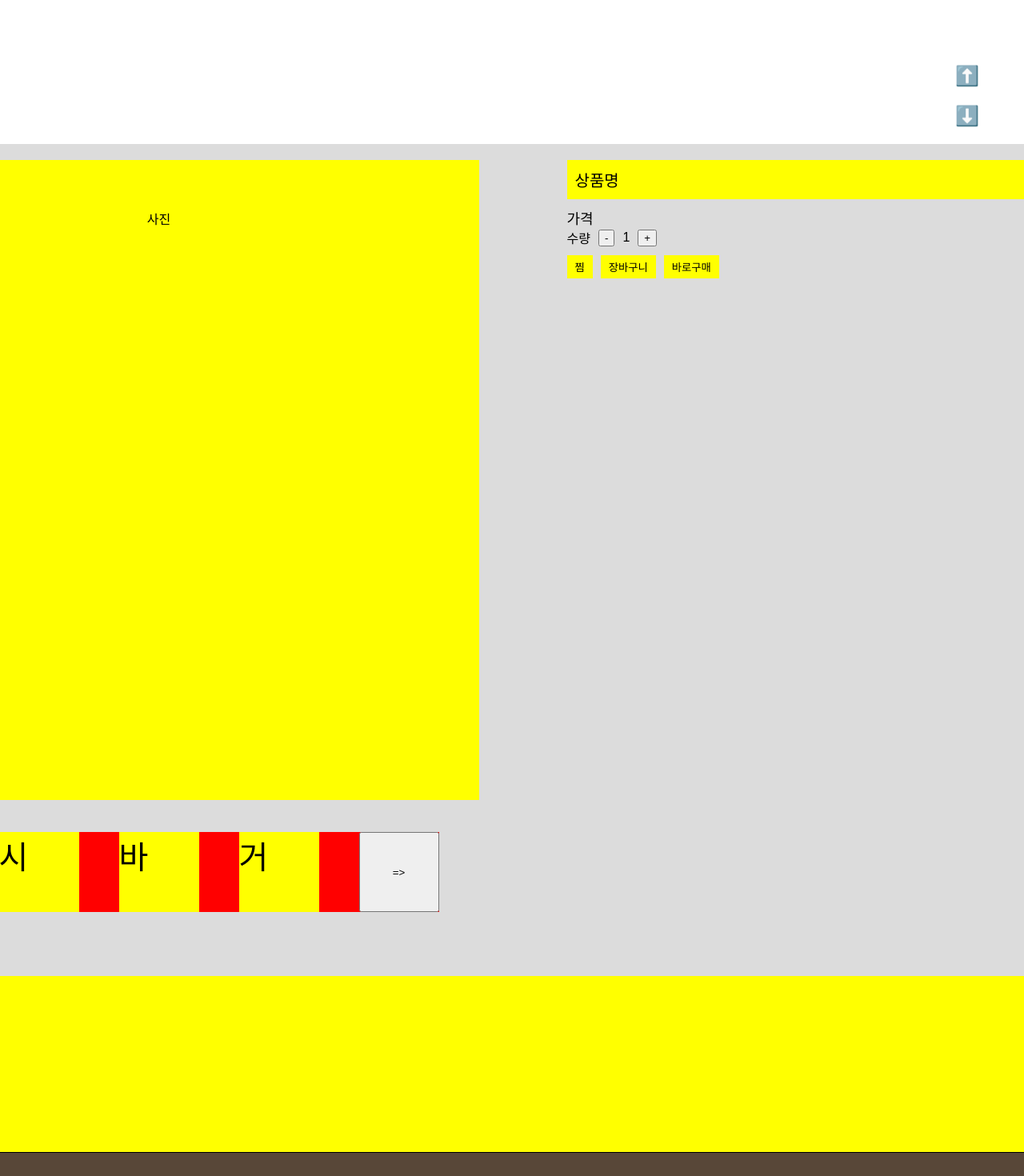
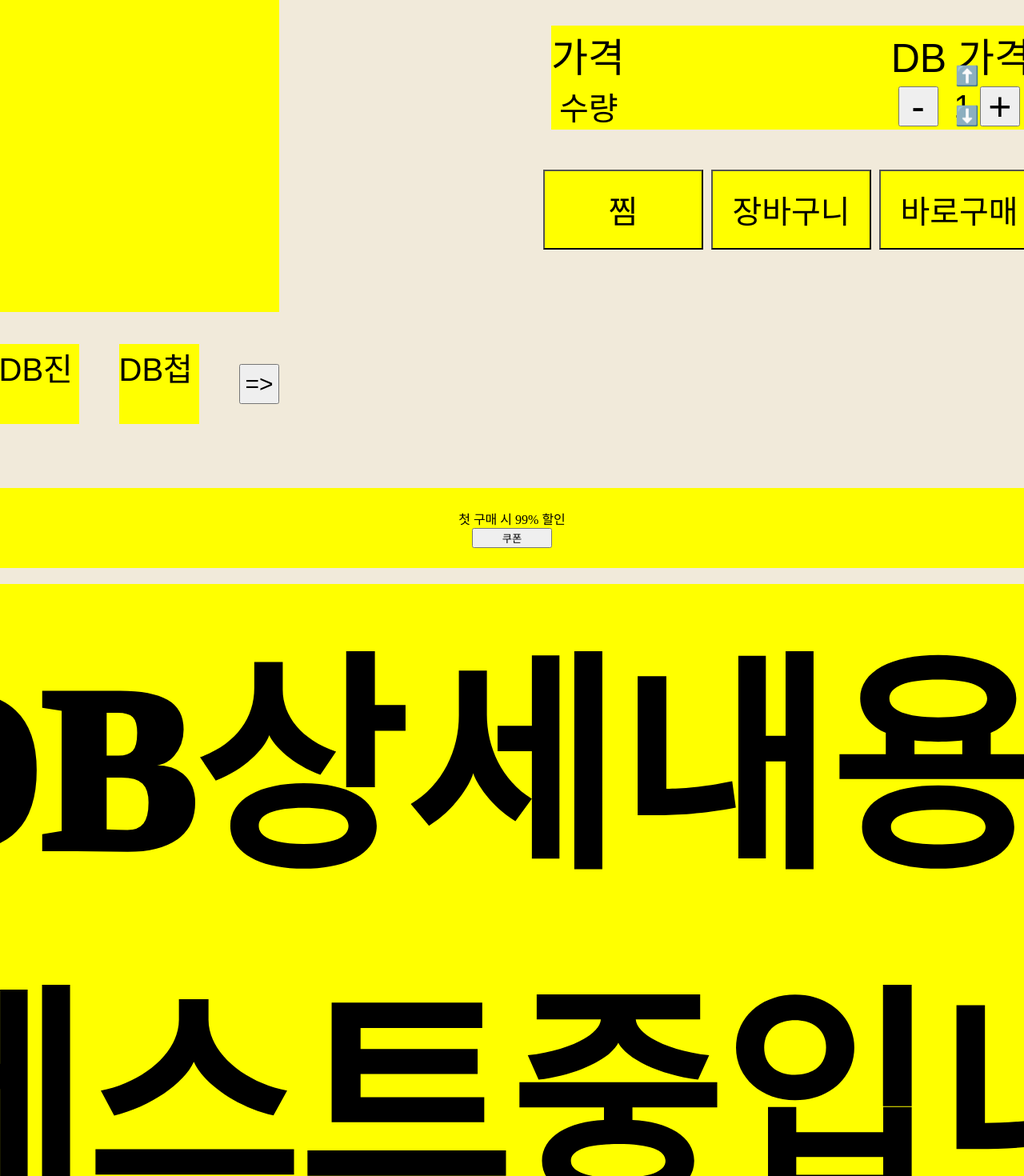
Before and after one commit to ouo-29571/4team, a React (Vite) app in the folder front/: page /DetailPage in a window 1280 px wide. Shown: the part 480-1950 px from the top of the page at 80% size. Built offline with nearby package versions, Linux system fonts and the light colour scheme.

Commit message:
상세페이지
ㄱㄱ

```diff
--- a/front/src/Component/Menu/DetailPage/DetailPage.css
+++ b/front/src/Component/Menu/DetailPage/DetailPage.css
@@ -2,8 +2,8 @@ body {
   margin-top: 200px;
 }
 .Product_Top {
-  margin-top: 300px;
-  background: #dcdcdc;
+  margin-top: -110px;
+  background: #f1eada;
   padding: 20px;
   font-family: sans-serif;
   display: flex;
@@ -16,13 +16,13 @@ body {
   gap: 20px;
   flex-direction: column;
   align-items: center;
-  width: 1000px;
-  height: 1000px;
+  width: 700px;
+  height: 800px;
 }
 
 .Product_Image {
-  width: 800px;
-  height: 800px;
+  width: 600px;
+  height: 600px;
   background: yellow;
   text-align: center;
   line-height: 150px;
@@ -32,14 +32,16 @@ body {
   display: flex;
   gap: 50px;
   margin: 20px;
-  justify-content: center;
-  background: red;
+  justify-content: center; /* 가로축(주축) 가운데 정렬 */
+  align-items: center; /* 세로축(교차축) 가운데 정렬 */
+
   width: auto;
   height: auto;
 }
 .Thumb_Button {
-  width: 100px;
-  height: 100px;
+  width: 50px;
+  height: 50px;
+  font-size: 30px;
 }
 .Thumb {
   width: 100px;
@@ -47,20 +49,24 @@ body {
   background: yellow;
   font-size: 40px;
 }
-
+/* -------------------------------------------------------*/
 .Product_Info {
   flex: 1;
+  margin-top: 100px;
   display: flex;
   flex-direction: column;
-  gap: 10px;
+  gap: 50px;
   position: relative;
-  left: 10px;
+  align-items: center; /* 가로축 중앙 */
 }
 
 .Product_Name {
   background: yellow;
+  width: 600px;
   padding: 10px;
   font-size: 20px;
+  text-align: center;
+  font-size: 50px;
 }
 
 .Product_Price_Box {
@@ -68,42 +74,88 @@ body {
   flex-direction: column;
   gap: 5px;
   background: yellow;
-  padding: 10px;
 }
 
 .Product_Price {
-  font-size: 18px;
+  width: 600px;
+  font-size: 50px;
+  background: yellow;
+  display: flex;
+  justify-content: space-between;
 }
 
 .Product_Quantity {
   display: flex;
   align-items: center;
+  font-size: 40px;
+  gap: 350px;
+  background: yellow;
+  text-indent: 10px;
+}
+.Product_Quantity_buttons {
+  display: flex;
+  align-items: center;
+  justify-content: center;
+  gap: 10px;
+
+}
+.Product_Quantity_buttons button {
+  width: 50px;
+  height: 50px;
+  cursor: pointer;
+  font-size: 50px;
+  display: flex;
+  align-items: center;
+  justify-content: center;
+}
+.Product_Quantity_buttons span {
+  display: flex;
   gap: 10px;
 }
-
+/* -------------------------------------------------------*/
 .Product_Buttons {
   display: flex;
   gap: 10px;
+}
+.Product_Buttons button {
+  width: 200px;
+  height: 100px;
+  background: yellow;
+  font-size: 40px;
 }
 
 .Product_Buttons Button {
   background: yellow;
   padding: 5px 10px;
-  border: none;
   cursor: pointer;
 }
+/* 쿠폰 및 상세페이지 */
+.Product_DetailPage {
+  background: #f1eada;
+  display: flex;
+  justify-content: center; /* 가로 가운데 */
+  flex-direction: column; /* 세로로 정렬 */
+  align-items: center; /* 세로 가운데 */
+}
 
-
+.Product_Coupon {
+  height: 100px;
+  width: 1600px;
+  display: flex;
+  justify-content: center; /* 가로 가운데 */
+  align-items: center; /* 가로축 중앙 */
+  flex-direction: column; /* 세로로 정렬 */
+  background: yellow;
+  margin-bottom: 20px;
+  text-align: center;
+}
 
 .Product_Detail {
-  height: 200px;
+  height: auto;
+  width: 1600px;
+  display: flex;
+  justify-content: center;
   background: yellow;
-  overflow-y: auto;
-  padding: 10px;
+  font-size: 18em;
+  font-weight: 1000;
 }
-
-.footer {
-  margin-top: 10px;
-  color: gray;
-  text-align: center;
-}
--- a/front/src/Component/Menu/DetailPage/DetailPage.jsx
+++ b/front/src/Component/Menu/DetailPage/DetailPage.jsx
@@ -1,30 +1,39 @@
 import "./DetailPage.css";
-import Footer from "../Footer/Footer";
+import { useState } from "react";
 
 function DetailPage() {
+  const [count, setCount] = useState(1);
 
   return (
     <>
       <div className="Product_Top">
         <div className="Product_Box">
-          <div className="Product_Image">사진</div>
+          <div className="Product_Image">DB사진</div>
           <div className="Product_Scroll">
             <button className="Thumb_Button">{"<="}</button>
-            <div className="Thumb">시</div>
-            <div className="Thumb">바</div>
-            <div className="Thumb">거</div>
+            <div className="Thumb">DB사</div>
+            <div className="Thumb">DB진</div>
+            <div className="Thumb">DB첩</div>
             <button className="Thumb_Button">{"=>"}</button>
           </div>
         </div>
         <div className="Product_Info">
-          <div className="Product_Name">상품명</div>
+          <div className="Product_Name">DB상품명</div>
           <div className="Product_Price-Box">
-            <div className="Product_Price">가격</div>
+            <div className="Product_Price">
+              <span>가격</span>
+              <span>DB 가격
+              </span>
+            </div>
             <div className="Product_Quantity">
               수량
-              <button>-</button>
-              <span>1</span>
-              <button>+</button>
+              <div className="Product_Quantity_buttons">
+                <button onClick={() => setCount(Math.max(count - 1, 0))}>
+                  -
+                </button>
+                <span>{count}</span>
+                <button onClick={() => setCount(count + 1)}>+</button>
+              </div>
             </div>
           </div>
           <div className="Product_Buttons">
@@ -34,10 +43,13 @@ function DetailPage() {
           </div>
         </div>
       </div>
-      <div>
-        <div className="Product_Detail">상세내용</div>
+      <div className="Product_DetailPage">
+        <div className="Product_Coupon">
+          첫 구매 시 99% 할인
+          <button style={{ width: "100px" }}>쿠폰</button>
+        </div>
+        <div className="Product_Detail">DB상세내용테스트중입니다</div>
       </div>
-      <Footer />
     </>
   );
 }
--- a/front/src/Component/Menu/Menu.jsx
+++ b/front/src/Component/Menu/Menu.jsx
@@ -3,7 +3,6 @@ import "./Menu.css";
 import Dropdown from "./product/Dropdown";
 //import projectsData from "./product/data";
 import ProductGrid from "./product/ProductGrid";
-import Footer from "./Footer/Footer";
 
 function Menu() {
   const [sortOption, setSortOption] = useState("like");
@@ -13,7 +12,6 @@ function Menu() {
     fetch("http://localhost:8080/api/test")
       .then((res) => res.json())
       .then((data) => {
-        console.log(data);
         setProductsData(data);
       })
       .catch((err) => {
```
